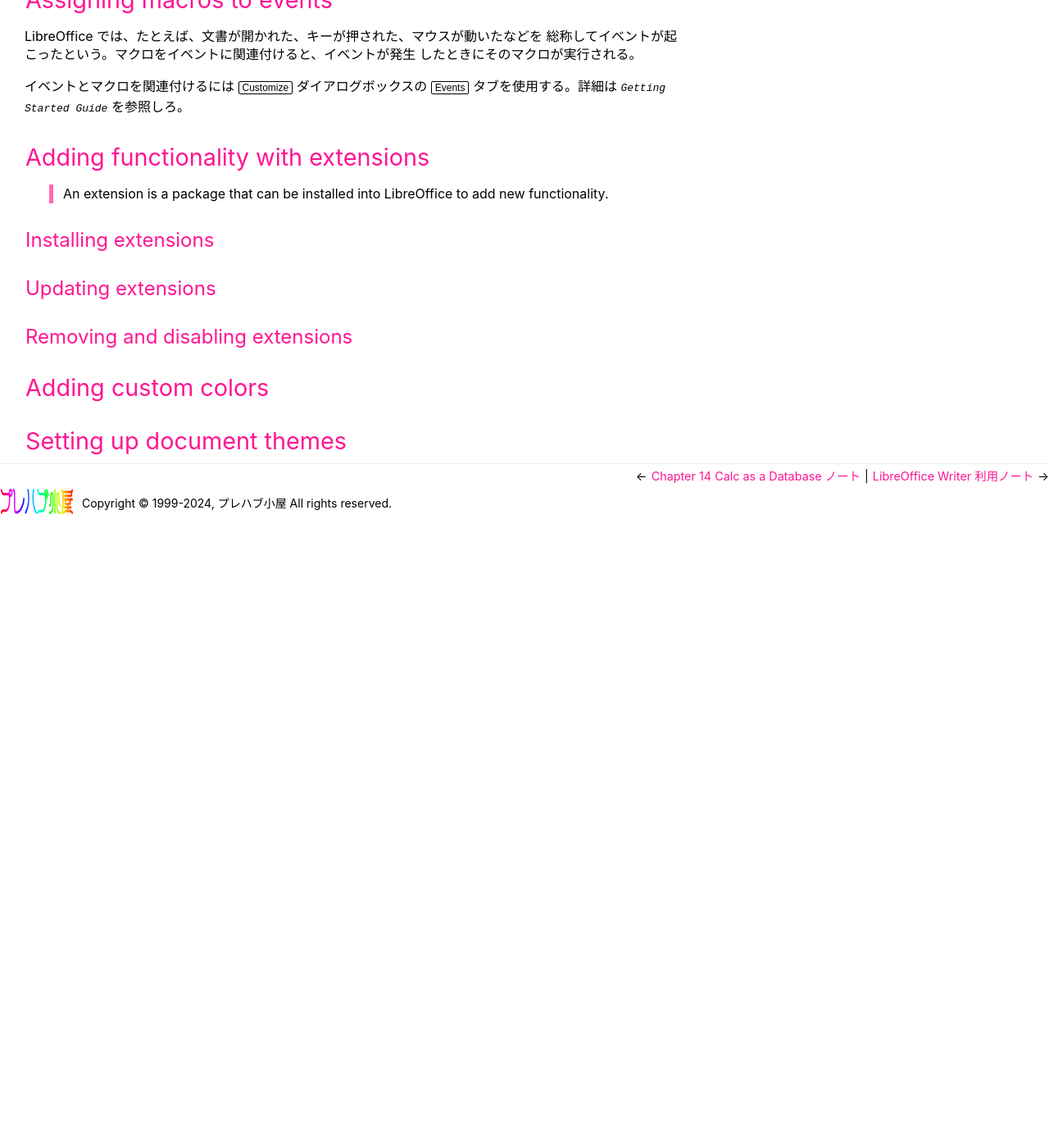
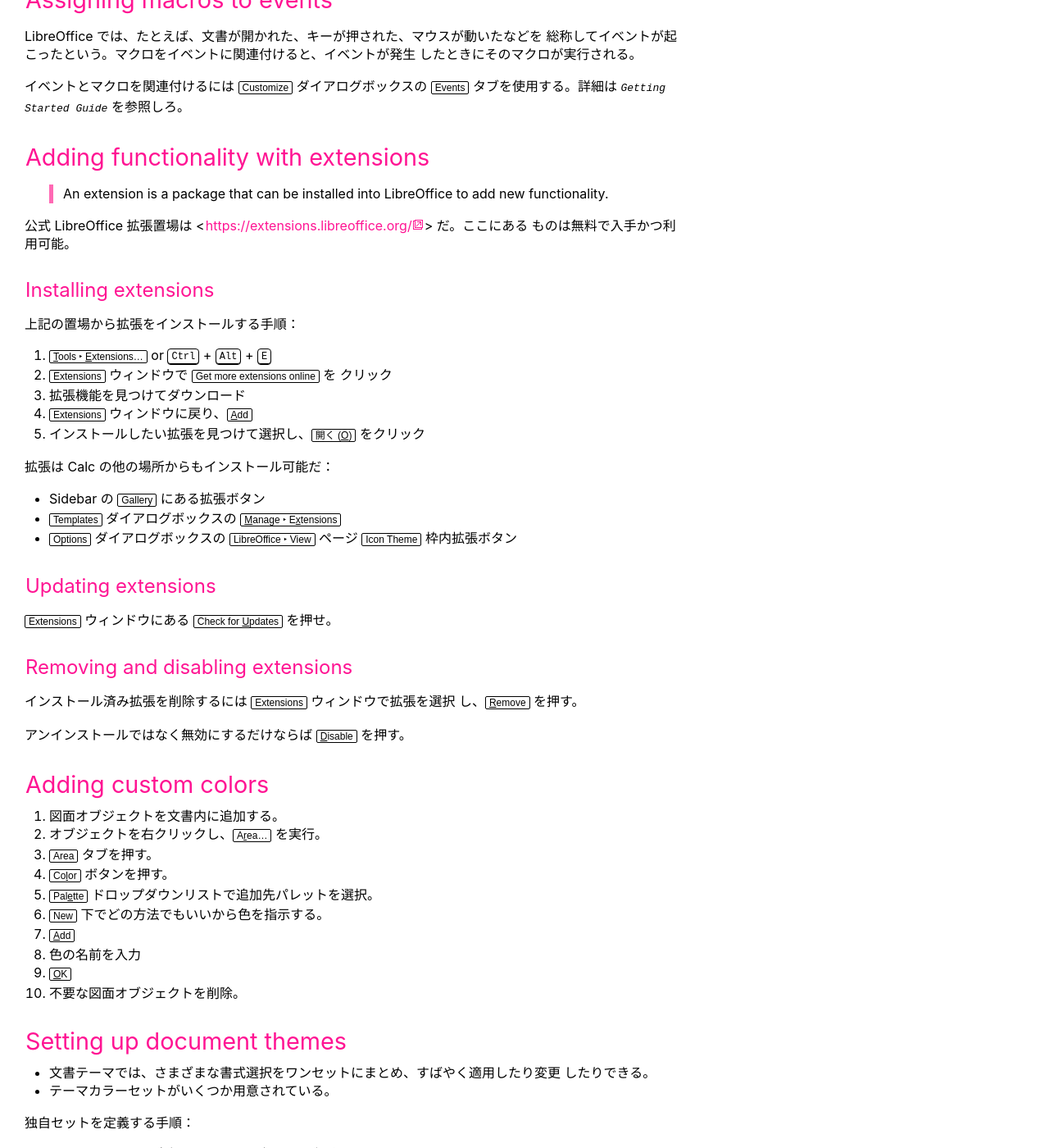
Before and after one commit to showa-yojyo/minibook, a Sphinx documentation site: the page built from source/libreoffice/calc15.rst, in a window 1280 px wide and 1400 px high, scrolled down 15951 px. Shown: the whole window at 82% size. Built offline with Sphinx 7.4.7, drawn with Linux system fonts in a browser that asks for light colours; before the commit the page ends 16581 px from its top, so only the background shows below that; some of the changed text lies outside the part shown.

Commit message:
calc15: beta revision [skip ci]

```diff
--- a/source/libreoffice/calc15.rst
+++ b/source/libreoffice/calc15.rst
@@ -755,17 +755,75 @@
    An extension is a package that can be installed into LibreOffice to add new
    functionality.
 
+公式 LibreOffice 拡張置場は <https://extensions.libreoffice.org/> だ。ここにある
+ものは無料で入手かつ利用可能。
+
 Installing extensions
 ----------------------------------------------------------------------
+
+上記の置場から拡張をインストールする手順：
+
+#. :menuselection:`&Tools --> &Extensions...` or :kbd:`Ctrl` + :kbd:`Alt` +
+   :kbd:`E`
+#. :guilabel:`Extensions` ウィンドウで :guilabel:`Get more extensions online` を
+   クリック
+#. 拡張機能を見つけてダウンロード
+#. :guilabel:`Extensions` ウィンドウに戻り、:guilabel:`&Add`
+#. インストールしたい拡張を見つけて選択し、:guilabel:`開く (&O)` をクリック
+
+拡張は Calc の他の場所からもインストール可能だ：
+
+* Sidebar の :guilabel:`Gallery` にある拡張ボタン
+* :guilabel:`Templates` ダイアログボックスの :menuselection:`&Manage -->
+  E&xtensions`
+* :guilabel:`Options` ダイアログボックスの :menuselection:`LibreOffice --> View`
+  ページ :guilabel:`Icon Theme` 枠内拡張ボタン
 
 Updating extensions
 ----------------------------------------------------------------------
 
+:guilabel:`Extensions` ウィンドウにある :guilabel:`Check for &Updates` を押せ。
+
 Removing and disabling extensions
 ----------------------------------------------------------------------
+
+インストール済み拡張を削除するには :guilabel:`Extensions` ウィンドウで拡張を選択
+し、:guilabel:`&Remove` を押す。
+
+アンインストールではなく無効にするだけならば :guilabel:`&Disable` を押す。
 
 Adding custom colors
 ======================================================================
 
+#. 図面オブジェクトを文書内に追加する。
+#. オブジェクトを右クリックし、:menuselection:`A&rea...` を実行。
+#. :guilabel:`Area` タブを押す。
+#. :guilabel:`Co&lor` ボタンを押す。
+#. :guilabel:`Pal&ette` ドロップダウンリストで追加先パレットを選択。
+#. :guilabel:`New` 下でどの方法でもいいから色を指示する。
+#. :guilabel:`&Add`
+#. 色の名前を入力
+#. :guilabel:`&OK`
+#. 不要な図面オブジェクトを削除。
+
 Setting up document themes
 ======================================================================
+
+* 文書テーマでは、さまざまな書式選択をワンセットにまとめ、すばやく適用したり変更
+  したりできる。
+* テーマカラーセットがいくつか用意されている。
+
+独自セットを定義する手順：
+
+#. :menuselection:`F&ormat --> Theme...` を実行して :guilabel:`Theme` ダイアログ
+   ボックスを開く
+#. ベーステーマを選択
+#. :guilabel:`&Add` を押して :guilabel:`Theme Color Edit` ダイアログボックスを開
+   く
+#. 新規テーマに名前を与え、利用可能なパレットから色を選択
+#. :guilabel:`&OK` を押して新規テーマを保存
+
+文書テーマの利用に関する指示については Chapter 5 を参照しろ。
+
+ユーザー定義テーマカラーセットは文書内にしか保存されない。他の文書で用いるにはテ
+ンプレートを作成する。
```
